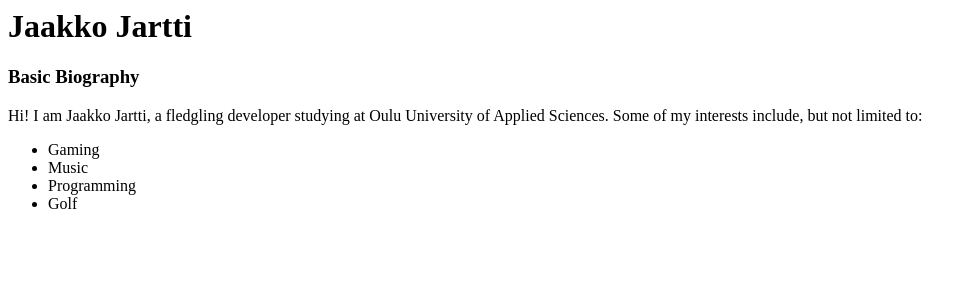
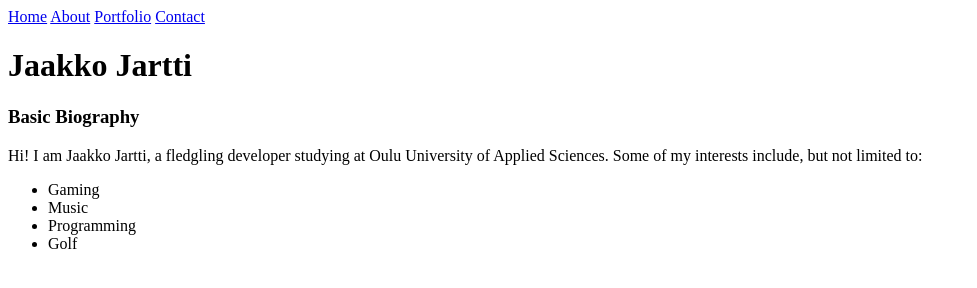
Before and after one commit to jaccet/HTML--ja-CSS-harjoitus, a plain HTML site: page index.html in a window 1280 px wide. Shown: the whole page, without its empty margins (0-977 px from the left). Drawn offline with Linux system fonts and the light colour scheme.

Commit message:
Added hyperlinks to additional pages in navbar

```diff
--- a/index.html
+++ b/index.html
@@ -2,9 +2,15 @@
 <html lang="en">
     <head>
         <meta charset="UTF-8">
-        <title>Personal information</title>
+        <title>Home</title>
         <link href="css/style.css" rel="stylesheet" type="text/css">
     </head>
+    <div>
+        <a class="active" href="index.html">Home</a>
+        <a href="resources/pages/about.html">About</a>
+        <a href="resources/pages/portfolio.html">Portfolio</a>
+        <a href="resources/pages/contact.html">Contact</a>
+    </div>
     <body>
         <h1>
             Jaakko Jartti
```
Also changed, not shown: resources/pages/about.html (added), resources/pages/contact.html (added), resources/pages/portfolio.html (added).
